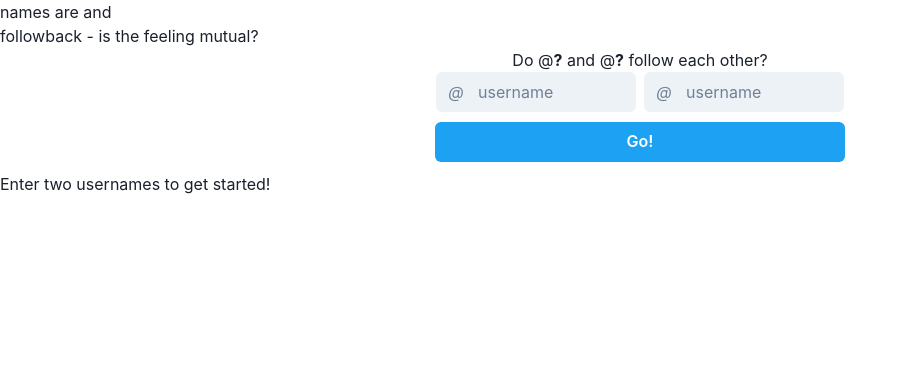
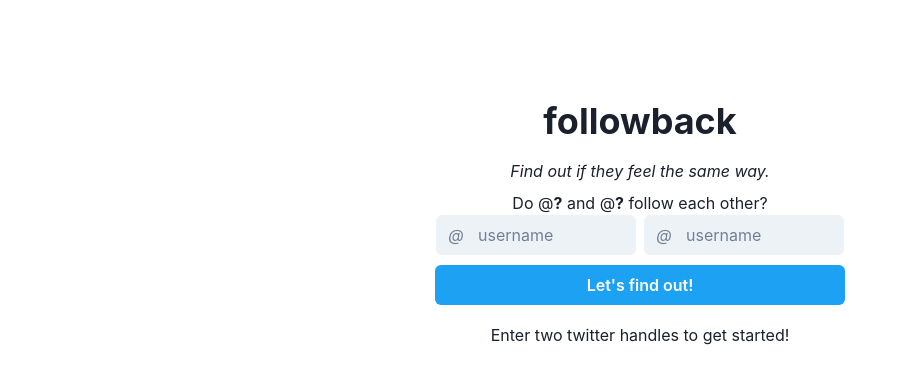
Before and after one commit to M7s7/followback, a React (Create React App) app in the folder frontend/: page / in a window 1280 px wide. Shown: the top 384 px of the page, without its empty margins (0-908 px from the left). Built offline with nearby package versions, Linux system fonts and the light colour scheme; no server answers.

Commit message:
Updated UI - added tab toggle  and button toggle for tweets

```diff
--- a/frontend/src/App.js
+++ b/frontend/src/App.js
@@ -1,5 +1,6 @@
 import React, { useState } from 'react'
-import { ChakraProvider } from '@chakra-ui/react'
+import { ChakraProvider, Heading } from '@chakra-ui/react'
+import { Center, Text, Box, VStack } from  '@chakra-ui/react'
 import { userID, userFollowing, getMutuals, getTweets } from './services/twitterService'
 import { Display, Form } from './components'
 
@@ -74,12 +75,18 @@ const App = () => {
 
   return (
     <ChakraProvider>
-      <div>
-        names are {names[0]} and {names[1]}
-        <h1>followback - is the feeling mutual? </h1>
-        <Form inputs={inputs} handleInput={handleInput} handleSubmit={handleSubmit} />
-        <Display names={names} data={data} fetchData={fetchTwitterData} />
-      </div>
+      <Center>
+        <VStack>
+          <Box>
+            <Heading m={4} mt={100} align='center'>followback</Heading>
+            <Text fontStyle='italic' fontSize='x1'>
+              Find out if they feel the same way.
+            </Text>
+          </Box>
+          <Form inputs={inputs} handleInput={handleInput} handleSubmit={handleSubmit} />
+          <Display names={names} data={data} fetchData={fetchTwitterData} />
+        </VStack>
+      </Center>
     </ChakraProvider>
   )
 }
--- a/frontend/src/components/Display.js
+++ b/frontend/src/components/Display.js
@@ -1,32 +1,47 @@
 import MutualFollowingStatus from './MutualFollowingStatus'
-import MutualTweets from './MutualTweets'
-import { useState, useEffect } from 'react'
+import { useEffect, useState } from 'react'
+import { Tabs, TabList, TabPanels, Tab, TabPanel, Center } from '@chakra-ui/react'
+import { MyButton } from './UIElements'
+import MentionsBlock from './MentionsBlock.js'
 
 const Display = ({ names, data, fetchData }) => {
   useEffect(() => {
     fetchData(names[0], names[1])
   }, [names])
 
-  const [view, setView] = useState(true)
+  const [view, setView] = useState(false)
   if (data.length === 0) {
     return (
       <>
-        Enter two usernames to get started!
+        Enter two twitter handles to get started!
       </>
     )
   }
 
+  console.log(data)
   return (
-    <div>
-      <button onClick={() => setView(!view)}>
-        {view? "See mentioned tweets" : "See mutual friends"}
-      </button>
-
-      {view ? <MutualFollowingStatus data={data} /> : <>
-          <MutualTweets tweeter={names[0]} mentioned={names[1]} tweetList={data.tweets1} />
-          <MutualTweets tweeter={names[1]} mentioned={names[0]} tweetList={data.tweets2} />
-        </> }
-    </div>
+    <Tabs isFitted variant='enclosed'>
+      <TabList mb='1em'>
+        <Tab>Friends</Tab>
+        <Tab>Mentions</Tab>
+      </TabList>
+      <TabPanels>
+        <TabPanel>
+          <MutualFollowingStatus data={data} />
+        </TabPanel>
+        <TabPanel>
+          <Center>
+            <MyButton
+              value='toggle order'
+              handleClick={() => setView(!view)}
+              width='120px'
+              color='red'
+            />
+          </Center>
+            <MentionsBlock view={view} data={data} />
+        </TabPanel>
+      </TabPanels>
+    </Tabs>
   )
 }
 
--- a/frontend/src/components/Form.js
+++ b/frontend/src/components/Form.js
@@ -3,19 +3,33 @@ import { UserInput, MyButton } from './UIElements'
 
 const Form = ({ inputs, handleInput, handleSubmit }) => {
   return (
-    <div>
-      {inputs[0]} {inputs[1]}
       <Box align='center'>
-        <Text> Do @<b>{inputs[0] === "" ? "?" : inputs[0]}</b> and @<b>{inputs[1] === "" ? "?" : inputs[1]}</b> follow each other? </Text>
+        <Text>
+          Do @
+          <b>
+            {inputs[0] === ""
+              ? "?"
+              : inputs[0]
+            }
+          </b>
+          <span> and @</span>
+          <b>
+            {inputs[1] === ""
+              ? "?"
+              : inputs[1]
+            }
+          </b>
+          <span> follow each other?</span>
+        </Text>
+
           <Center>
           <HStack alignItems='center'>
             <UserInput value={inputs[0]} id="user1" handleInput={handleInput} />
             <UserInput value={inputs[1]} id="user2" handleInput={handleInput} />
           </HStack>
         </Center>
-        <MyButton value='Go!' handleClick={handleSubmit} width="410px"/>
+        <MyButton value="Let's find out!" handleClick={handleSubmit} width="410px" color='twitter'/>
       </Box>
-    </div>
   )
 }
 
--- /dev/null
+++ b/frontend/src/components/MentionsBlock.js
@@ -0,0 +1,17 @@
+import MutualTweets from './MutualTweets'
+
+const MentionsBlock = ({ view, data }) => {
+  const tweeter1 = <a href={`https://twitter.com/${data.user1.username}`}><b>{data.user1.username}</b></a>
+  const tweeter2 = <a href={`https://twitter.com/${data.user2.username}`}><b>{data.user2.username}</b></a>
+
+  return (
+    <>
+      {view ?
+        <MutualTweets tweeter={tweeter1} mentioned={tweeter2} tweetList={data.tweets1} />
+        :<MutualTweets tweeter={tweeter2} mentioned={tweeter1} tweetList={data.tweets2} />
+      }
+    </>
+  )
+}
+
+export default MentionsBlock
--- a/frontend/src/components/MutualFollowingStatus.js
+++ b/frontend/src/components/MutualFollowingStatus.js
@@ -1,12 +1,12 @@
-import { VStack, Center } from '@chakra-ui/react'
+import { VStack, Center, Text } from '@chakra-ui/react'
 import { UserCard } from './UIElements'
 
 const MutualFollowingStatus = ({ data }) => {
   const ID1 = data.user1.ID
   const ID2 = data.user2.ID
 
-  const name1 = <a href={`https://twitter.com/${data.user1.username}`}> {data.user1.username} </a>
-  const name2 = <a href={`https://twitter.com/${data.user2.username}`}> {data.user2.username} </a>
+  const name1 = <a href={`https://twitter.com/${data.user1.username}`}><b>{data.user1.username}</b></a>
+  const name2 = <a href={`https://twitter.com/${data.user2.username}`}><b>{data.user2.username}</b></a>
 
   const friendsList1 = data.user1.friends
   const friendsList2 = data.user2.friends
@@ -16,36 +16,42 @@ const MutualFollowingStatus = ({ data }) => {
 
   let status;
   if (oneFollowsTwo && twoFollowsOne) {
-      status = <div>
+      status = <Text>
           @{name1} and @{name2} follow each other.
-        </div>
+        </Text>
   } else if (oneFollowsTwo) {
-    status = <div>
+    status = <Text>
         @{name1} follows @{name2}, but @{name2} does not follow back.
-      </div>
+      </Text>
   } else if (twoFollowsOne) {
-    status = <div>
+    status = <Text>
         @{name2} follows @{name1}, but @{name1} does not follow back.
-      </div>
+      </Text>
   } else {
-    status = <div>
+    status = <Text>
         @{name1} and @{name2} do not follow each other.
-      </div>
+      </Text>
   }
 
+  if (data.mutuals.data == null) {
+    return (
+      <Text>There are no users that they both follow.</Text>
+    )
+  }
+
+  const count = data.mutuals.data.length
   return (
     <div>
-      {status}
-      Furthermore, there are {data.mutuals.data.length} users that they both follow:
       <Center>
         <VStack>
+          {status}
+          <Text>
+            There {count === 1 ? <>is <b>{count} </b> user </>: <>are <b>{count}</b> users </>}
+            that they both follow:
+          </Text>
           {data.mutuals.data.map((user) => UserCard(user))}
         </VStack>
-
       </Center>
-
-
-
     </div>
   )
 }
--- a/frontend/src/components/MutualTweets.js
+++ b/frontend/src/components/MutualTweets.js
@@ -20,7 +20,11 @@ const MutualTweets = ({ tweeter, mentioned, tweetList }) => {
 
   return (
       <div>
-        @{tweeter} has mentioned @{mentioned} {tweetList.length} times in their recent tweets:
+        @{tweeter} has mentioned @{mentioned}
+        {tweetList.length === 1 ?
+        ` ${tweetList.length} time `
+        :` ${tweetList.length} times `}
+         in their recent tweets:
         {tweetList.map((tweet) => renderTweet(tweet))}
       </div>
   )
--- a/frontend/src/components/UIElements.js
+++ b/frontend/src/components/UIElements.js
@@ -2,7 +2,7 @@ import { Button, ButtonGroup, Input, InputLeftElement, InputGroup, Box, Text, Fl
 
 const UserCard = (user) => {
     return (
-      <Box w='110%' bg='white' borderWidth='2px' borderRadius='100' pt='2%' pb='2%'>
+      <Box w='120%' bg='white' borderWidth='2px' borderRadius='100' pt='2%' pb='2%'>
         <Flex pl='2%'>
           <Avatar src={user.profile_image_url}/>
           <Box pl='4%'>
@@ -38,11 +38,11 @@ const UserInput = ({ value, id, handleInput }) => {
     )
   }
 
-  const MyButton = ({ value, handleClick, width }) => {
+  const MyButton = ({ value, handleClick, width, color }) => {
     return (
       <ButtonGroup padding='10px'>
         <Button w={width}
-          colorScheme='twitter'
+          colorScheme={color}
           onClick={handleClick}
         >
           {value}
@@ -52,4 +52,5 @@ const UserInput = ({ value, id, handleInput }) => {
     )
   }
 
+
 export { UserCard, UserInput, MyButton }
```
